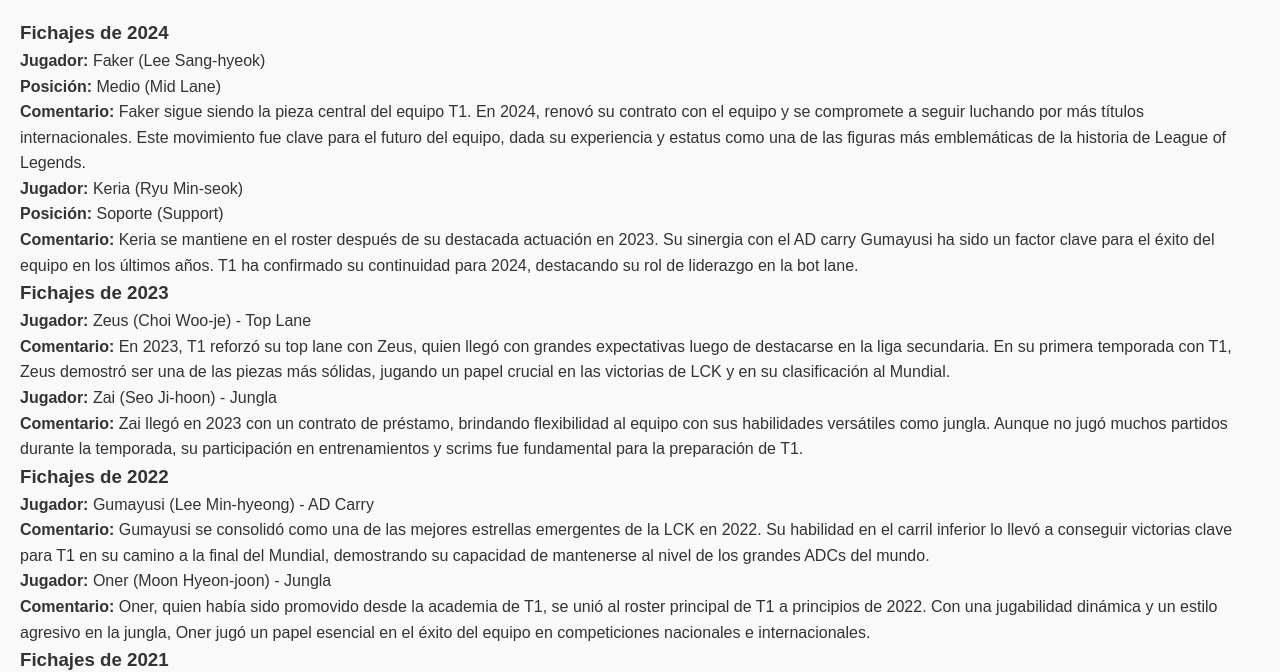
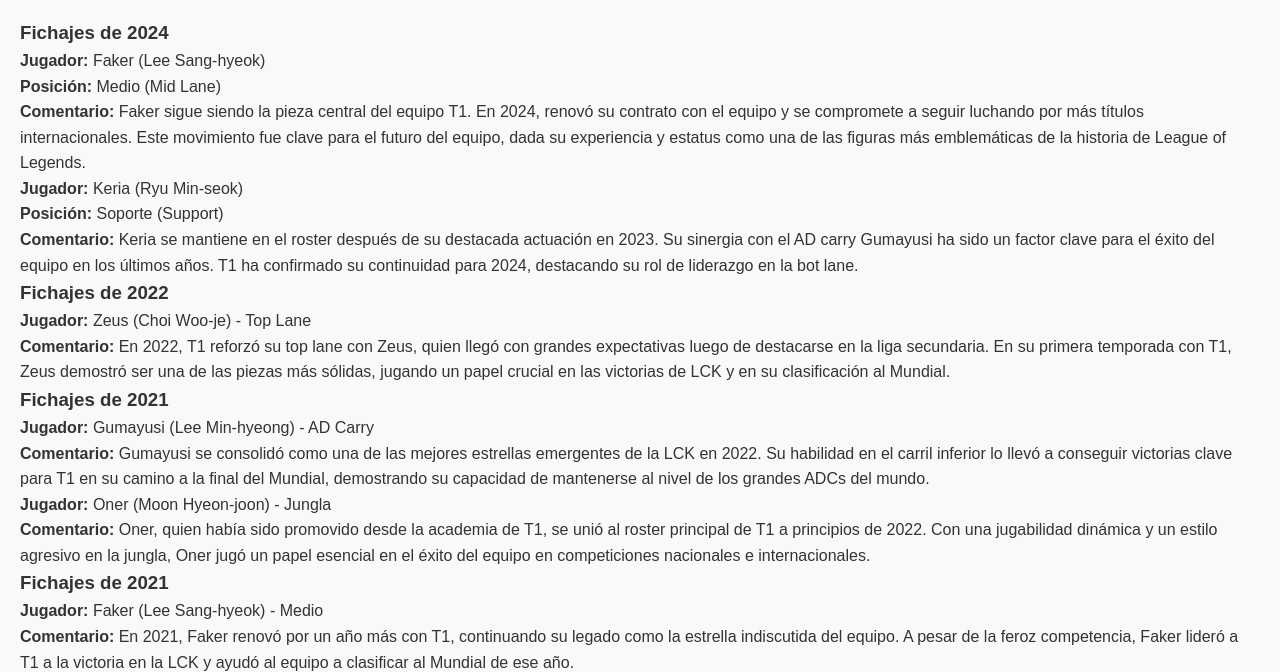
Before and after one commit to Wendell112/t1page, a plain HTML site: page equipo.html in a window 1280 px wide. Shown: the part 588-1260 px from the top of the page. Drawn offline with Linux system fonts and the light colour scheme.

Commit message:
Update equipo.html

```diff
--- a/equipo.html
+++ b/equipo.html
@@ -48,16 +48,13 @@
 
         <!-- Fichajes 2023 -->
         <div class="fichaje">
-            <h3>Fichajes de 2023</h3>
+            <h3>Fichajes de 2022</h3>
             <p><strong>Jugador:</strong> Zeus (Choi Woo-je) - Top Lane</p>
-            <p><strong>Comentario:</strong> En 2023, T1 reforzó su top lane con Zeus, quien llegó con grandes expectativas luego de destacarse en la liga secundaria. En su primera temporada con T1, Zeus demostró ser una de las piezas más sólidas, jugando un papel crucial en las victorias de LCK y en su clasificación al Mundial.</p>
-            <p><strong>Jugador:</strong> Zai (Seo Ji-hoon) - Jungla</p>
-            <p><strong>Comentario:</strong> Zai llegó en 2023 con un contrato de préstamo, brindando flexibilidad al equipo con sus habilidades versátiles como jungla. Aunque no jugó muchos partidos durante la temporada, su participación en entrenamientos y scrims fue fundamental para la preparación de T1.</p>
-        </div>
+            <p><strong>Comentario:</strong> En 2022, T1 reforzó su top lane con Zeus, quien llegó con grandes expectativas luego de destacarse en la liga secundaria. En su primera temporada con T1, Zeus demostró ser una de las piezas más sólidas, jugando un papel crucial en las victorias de LCK y en su clasificación al Mundial.</p>
 
         <!-- Fichajes 2022 -->
         <div class="fichaje">
-            <h3>Fichajes de 2022</h3>
+            <h3>Fichajes de 2021</h3>
             <p><strong>Jugador:</strong> Gumayusi (Lee Min-hyeong) - AD Carry</p>
             <p><strong>Comentario:</strong> Gumayusi se consolidó como una de las mejores estrellas emergentes de la LCK en 2022. Su habilidad en el carril inferior lo llevó a conseguir victorias clave para T1 en su camino a la final del Mundial, demostrando su capacidad de mantenerse al nivel de los grandes ADCs del mundo.</p>
             <p><strong>Jugador:</strong> Oner (Moon Hyeon-joon) - Jungla</p>
```
